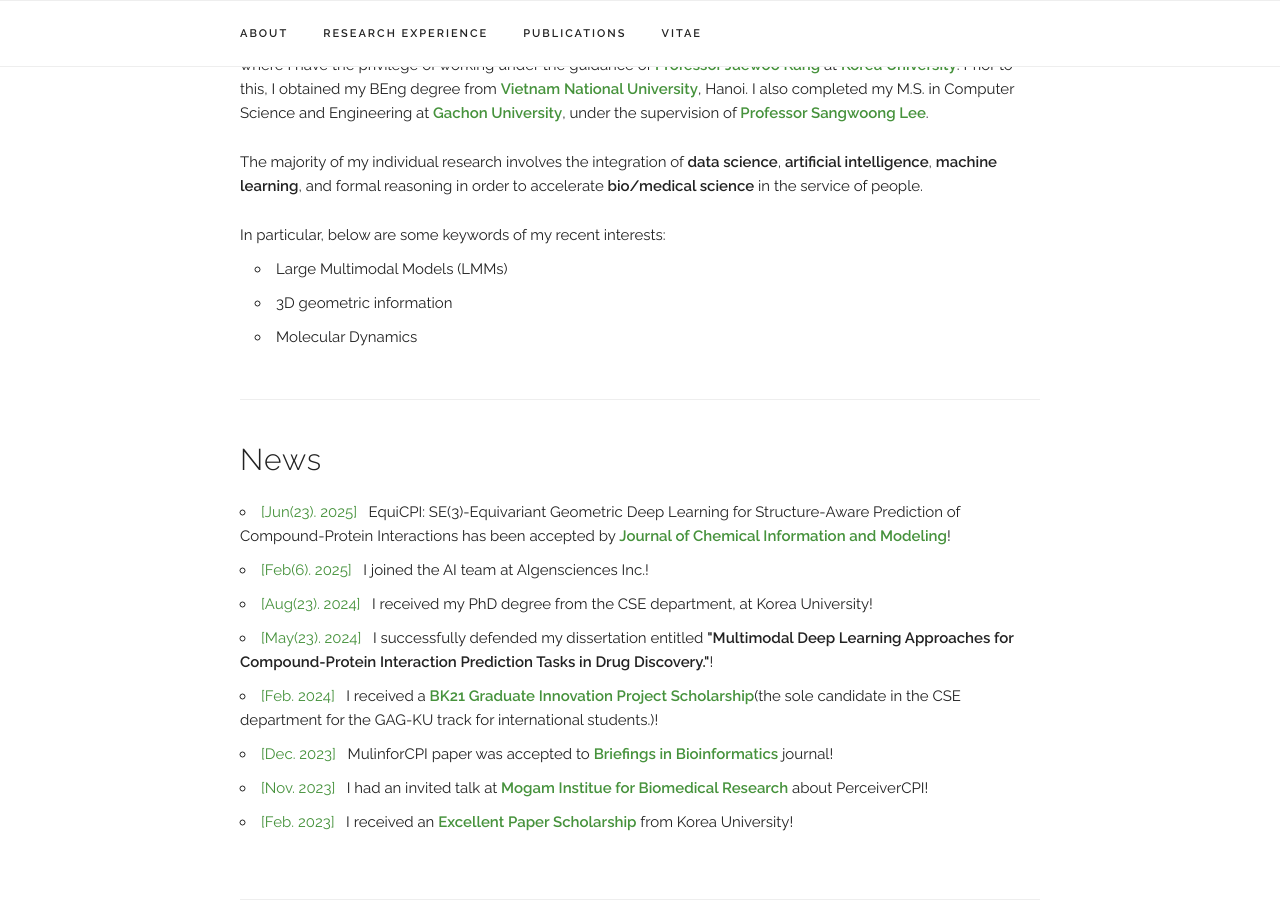
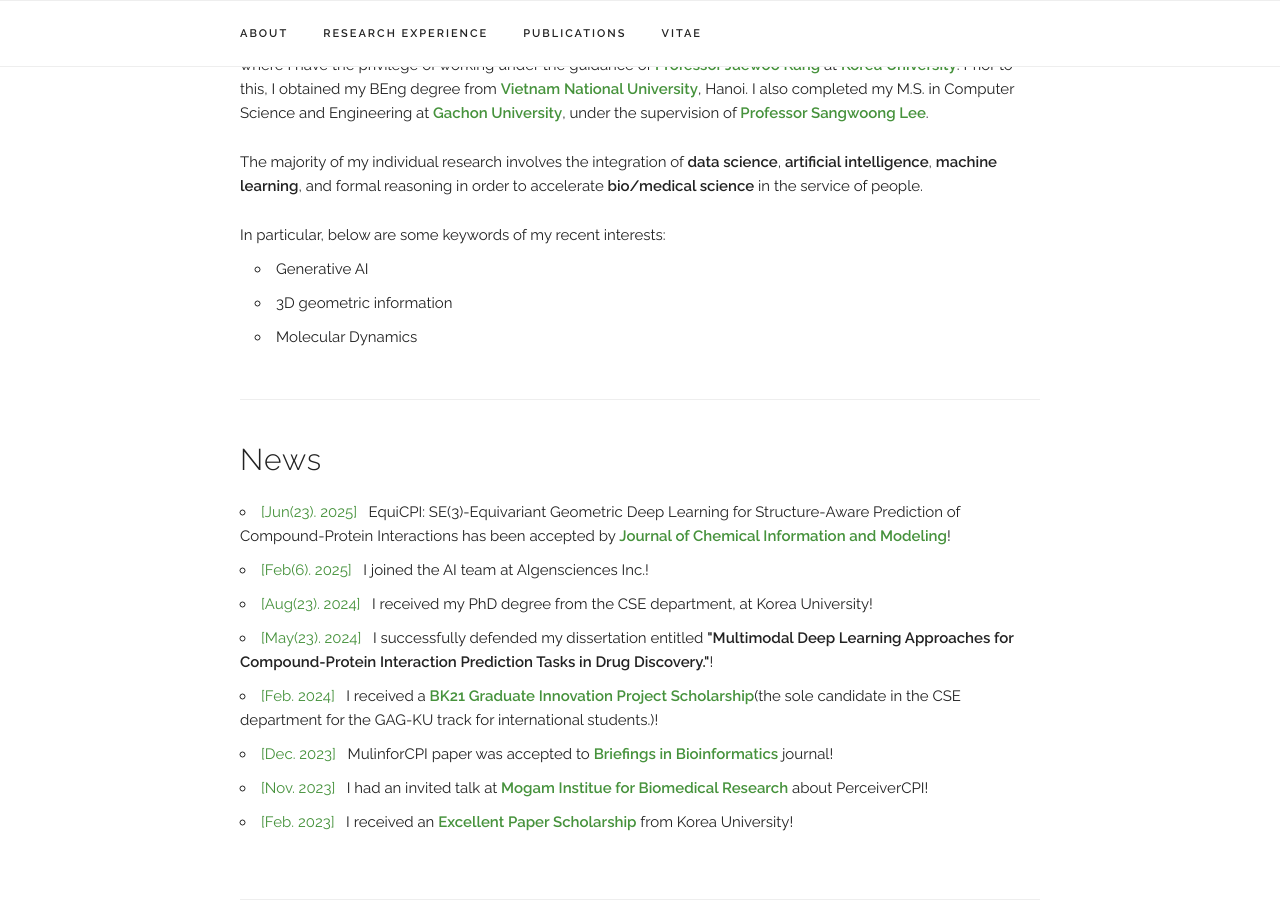
Before and after one commit to quangnguyenbn99/quangnguyenbn99.github.io, a Jekyll site: the page built from index.html, in a window 1280 px wide and 900 px high, scrolled down 441 px. Built offline with Jekyll 4.4.1, drawn with Linux system fonts in a browser that asks for light colours; some web fonts are replaced.

Commit message:
Update index.html

```diff
--- a/index.html
+++ b/index.html
@@ -18,7 +18,7 @@
     </p>
     <ul style="margin-left: 1em; margin-top: -1em; margin-bottom: -1em">
       <li>
-        Large Multimodal Models (LMMs)
+        Generative AI
       </li>
       <li>
         3D geometric information
```
